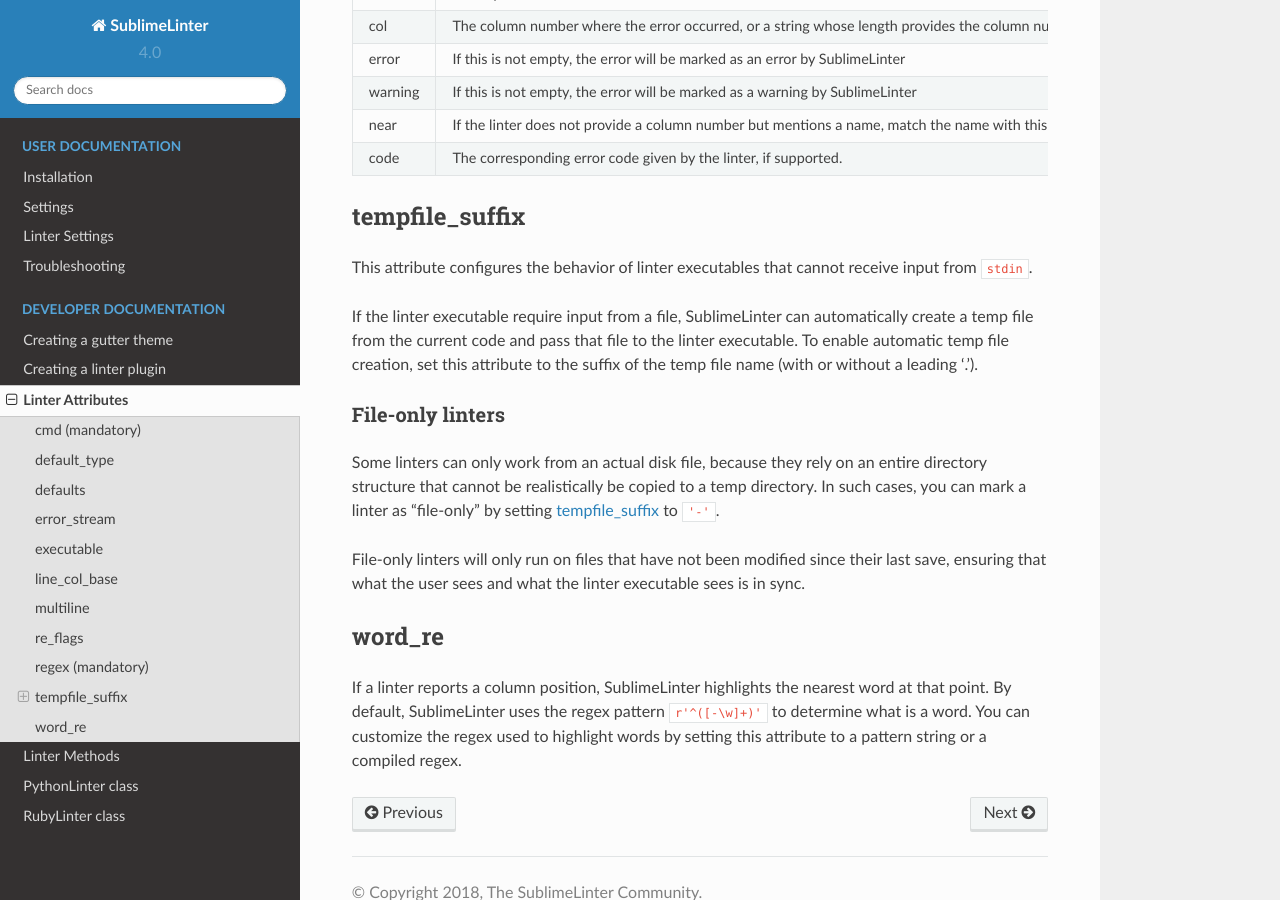
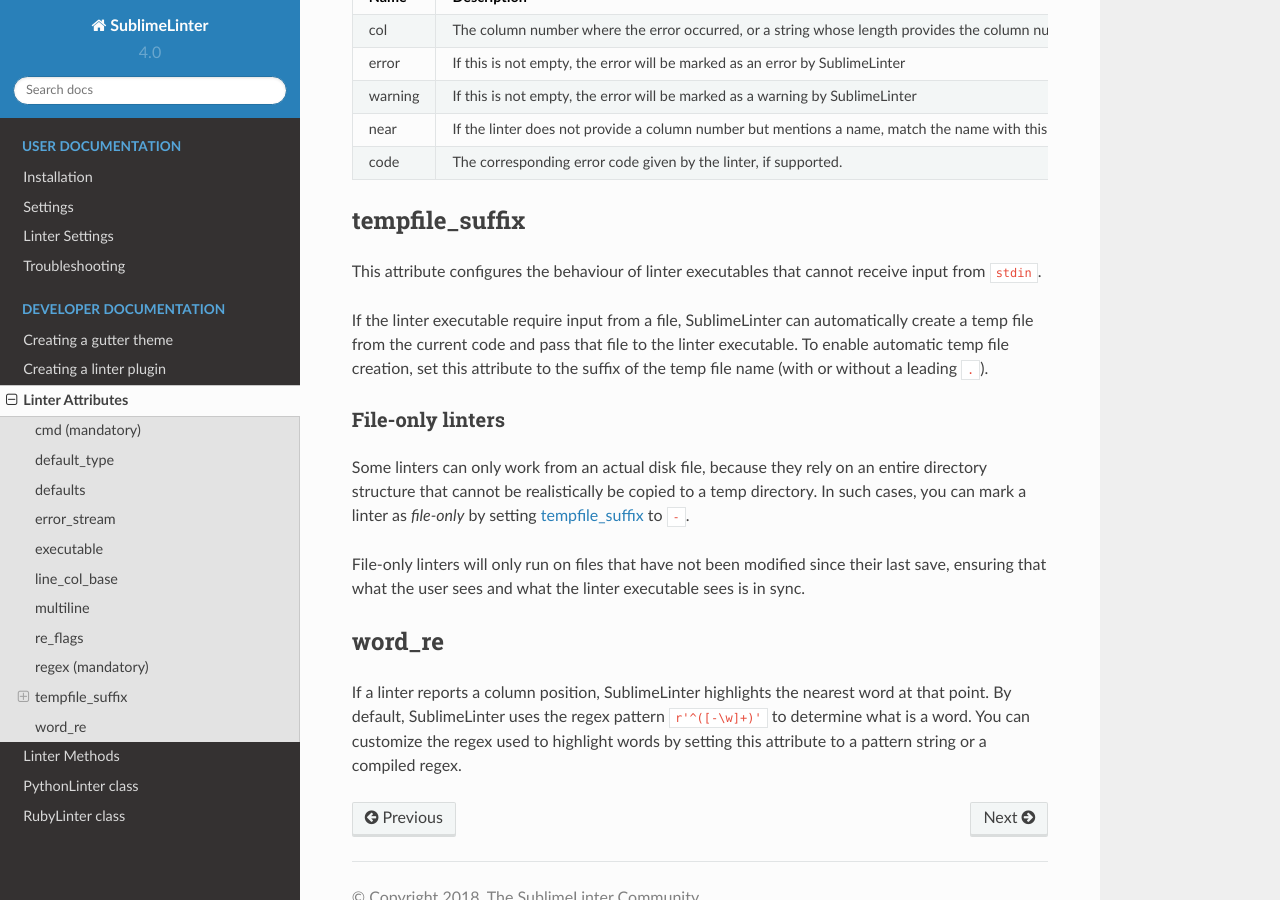
Before and after one commit to SublimeLinter/SublimeLinter, a Sphinx documentation site: the page built from docs/linter_attributes.rst, in a window 1280 px wide and 900 px high, scrolled down 3687 px. Built offline with Sphinx 7.4.7 and the Read the Docs theme 2.0.0, drawn with Linux system fonts in a browser that asks for light colours; some of the changed text lies outside the part shown.

Commit message:
apostrophes, spell check, fix linter_attributes defaults section
* Some keyboards in certain languages do not have apostrophe...
* Run spell check, fix here and there.
* Fix linter > attributes > default section, for example it should be
  double hypen instead of dash.

```diff
--- a/docs/linter_attributes.rst
+++ b/docs/linter_attributes.rst
@@ -44,30 +44,30 @@
 --------
 Set this attribute to a dict of setting names and values to provide defaults for the linter's settings.
 
-The most important setting is ``'selector'``, which specifies the scopes for which the linter is run.
+The most important setting is ``"selector"``, which specifies the scopes for which the linter is run.
 
 If a setting will be passed as an argument to the linter executable,
 you may specify the format of the argument here and
 the setting will automatically be passed as an argument to the executable.
 The format specification is as follows:
 
-.. code-block:: none
+.. code-block:: text
 
     <prefix><name><joiner>[<sep>[+]]
 
-- **prefix** – Either ‘@’, ‘-’ or ‘--’.
+- **prefix** – Either ``@``, ``-`` or ``--``.
 - **name** – The name of the setting.
-- **joiner** – Either ‘=’ or ‘:’.
+- **joiner** – Either ``=`` or ``:``.
 - **sep** – If the argument accepts a list of values,
-  ``sep`` specifies the character used to delimit the list (usually ‘,’).
+  ``sep`` specifies the character used to delimit the list (usually ``,``).
 - **+** – If the setting can be a list of values,
   but each value must be passed as a separate argument,
-  terminate the setting with ‘+’.
+  terminate the setting with ``+``.
 
 
-If ``prefix`` is ‘@’, this attribute is ignored (but may not be omitted).
-Otherwise, if this is ‘=’, the setting value is joined with ``name`` by ‘=’ and passed as a single argument.
-If ‘:’, ``name`` and the value are passed as separate arguments.
+If ``prefix`` is ``@``, this attribute is ignored (but may not be omitted).
+Otherwise, if this is ``=``, the setting value is joined with ``name`` by ``=`` and passed as a single argument.
+If ``:``, ``name`` and the value are passed as separate arguments.
 
 
 After the format is parsed, the prefix and suffix are removed and the setting key is replaced with ``name``.
@@ -85,7 +85,7 @@
 By default SublimeLinter listens for both. If that's wrong you can set this
 to ``SublimeLinter.lint.STREAM_STDOUT`` or ``SublimeLinter.lint.STREAM_STDERR``.
 
-Note however, it’s important to capture errors generated by the linter itself,
+Note however, it's important to capture errors generated by the linter itself,
 for example a bad command line argument or some internal error.
 Usually linters will report their own errors on ``stderr``.
 To ensure you capture both regular linter output and internal linter errors,
@@ -151,14 +151,14 @@
 .. note::
 
     These flags can also be included within the ``regex`` pattern itself.
-    It’s up to you which technique you prefer.
+    It's up to you which technique you prefer.
 
 
 .. _regex:
 
 regex (mandatory)
 -----------------
-A python regular expression pattern used to extract information from the linter’s output.
+A python regular expression pattern used to extract information from the linter's output.
 The pattern must contain at least the following named capture groups:
 
 +-----------+-----------------------------------------------------------------+
@@ -169,7 +169,7 @@
 | message   | The description of the problem                                  |
 +-----------+-----------------------------------------------------------------+
 
-If your pattern doesn’t have these groups you must override the :ref:`split_match <split_match>`
+If your pattern doesn't have these groups you must override the :ref:`split_match <split_match>`
 method to provide those values yourself.
 
 In addition to the above capture groups,
@@ -204,20 +204,20 @@
 
 tempfile_suffix
 ---------------
-This attribute configures the behavior of linter executables that cannot receive input from ``stdin``.
+This attribute configures the behaviour of linter executables that cannot receive input from ``stdin``.
 
 If the linter executable require input from a file,
 SublimeLinter can automatically create a temp file from the current code
 and pass that file to the linter executable.
 To enable automatic temp file creation,
-set this attribute to the suffix of the temp file name (with or without a leading ‘.’).
+set this attribute to the suffix of the temp file name (with or without a leading ``.``).
 
 
 File-only linters
 ~~~~~~~~~~~~~~~~~
 Some linters can only work from an actual disk file, because they rely on an
 entire directory structure that cannot be realistically be copied to a temp directory.
-In such cases, you can mark a linter as “file-only” by setting :ref:`tempfile_suffix` to ``'-'``.
+In such cases, you can mark a linter as *file-only* by setting :ref:`tempfile_suffix` to ``-``.
 
 File-only linters will only run on files that have not been modified since their last save,
 ensuring that what the user sees and what the linter executable sees is in sync.
--- a/docs/linter_settings.rst
+++ b/docs/linter_settings.rst
@@ -50,7 +50,7 @@
 If there is only a single pattern, the value may be a string.
 Otherwise it must be an array of patterns.
 
-Patterns are matched against a file’s **absolute path** with all symlinks/shortcuts resolved.
+Patterns are matched against a file's **absolute path** with all symlinks/shortcuts resolved.
 This means to match a filename, you must match everything in the path before the filename.
 For example, to exclude any python files whose name begins with “foo”, you would use this pattern:
 
--- a/docs/settings.rst
+++ b/docs/settings.rst
@@ -37,7 +37,7 @@
 However, sometimes that doesn't work and your icon is white.
 In this case you need to use a scope that *does* get the color you want.
 
-Take this code snippet as a starting point to extact colors from:
+Take this code snippet as a starting point to exact colors from:
 
 .. image:: colors/1.png
 
@@ -91,7 +91,7 @@
 All other settings can only be changed in your user settings.
 
 SublimeLinter project settings are defined by a ``"SublimeLinter"`` object
-within Sublime Text’s sublime-project file.
+within Sublime Text's sublime-project file.
 
 .. note::
 
```
Also changed, not shown: docs/troubleshooting.rst (+5 -5 lines).
